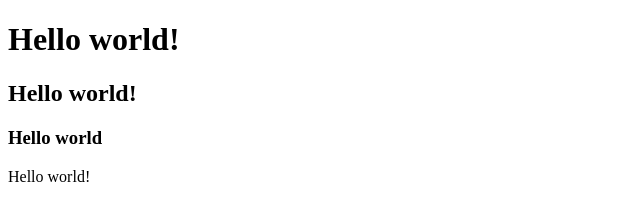
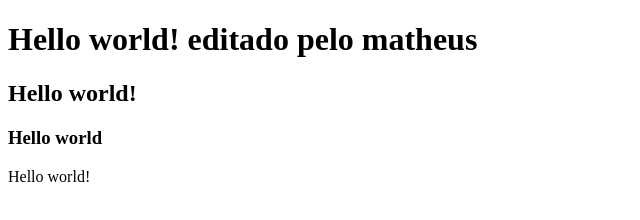
Before and after one commit to Antonynos/trabalho_gitflow, a plain HTML site: page pagina.html in a window 1280 px wide. Shown: the whole page, without its empty margins (0-640 px from the left). Drawn offline with Linux system fonts and the light colour scheme.

Commit message:
meu primeiro commit

```diff
--- a/pagina.html
+++ b/pagina.html
@@ -7,7 +7,7 @@
     <title>Pagina redirecionada</title>
 </head>
 <body>
-    <h1>Hello world!</h1>
+    <h1>Hello world! editado pelo matheus</h1>
     <h2>Hello world!</h2>
     <h3>Hello world</h3>
     Hello world!
```
